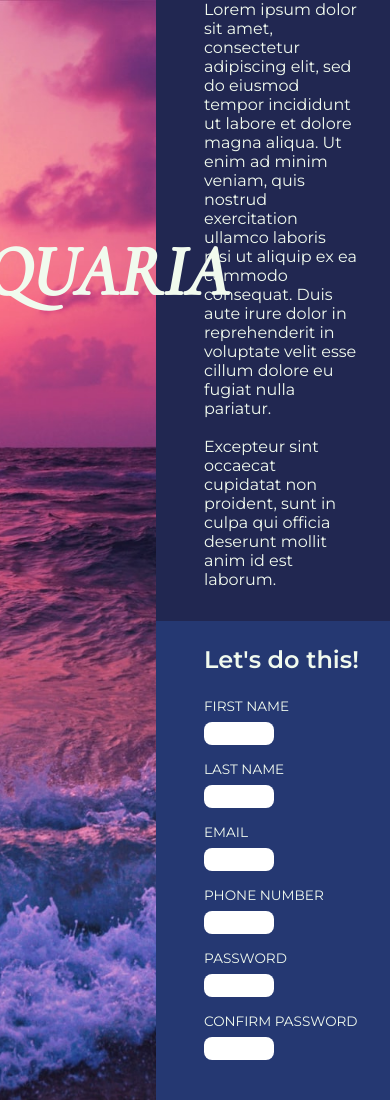
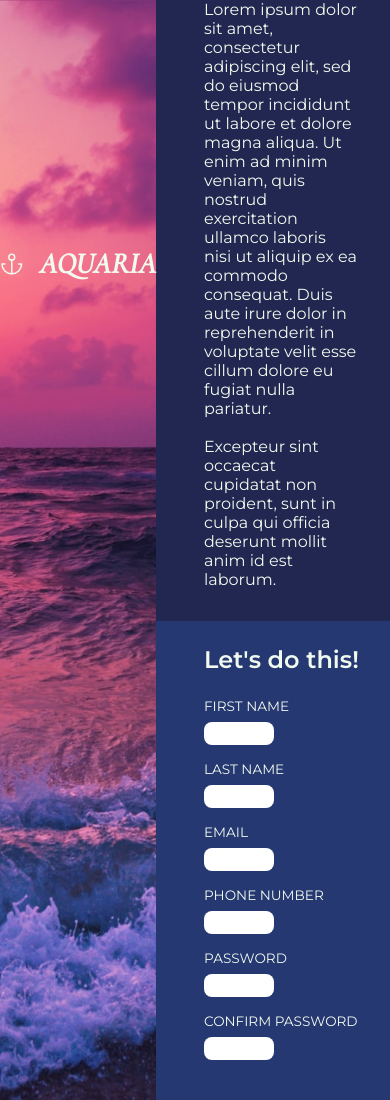
Before and after one commit to Erbivore94/sign-up-form, a plain HTML site: page index.html in a window 390 px wide. Shown: the top 1100 px of the page. Drawn offline with nearby package versions, Linux system fonts and the light colour scheme.

Commit message:
Set responsive font-size for title element

```diff
--- a/css/main.css
+++ b/css/main.css
@@ -49,7 +49,7 @@ body {
 
 #title {
     font-family: 'Cormorant Garamond', serif;
-    font-size: 4.5rem;
+    font-size: min(7.5vw, 4.5rem);
     font-weight: bold;
 }
 
```
